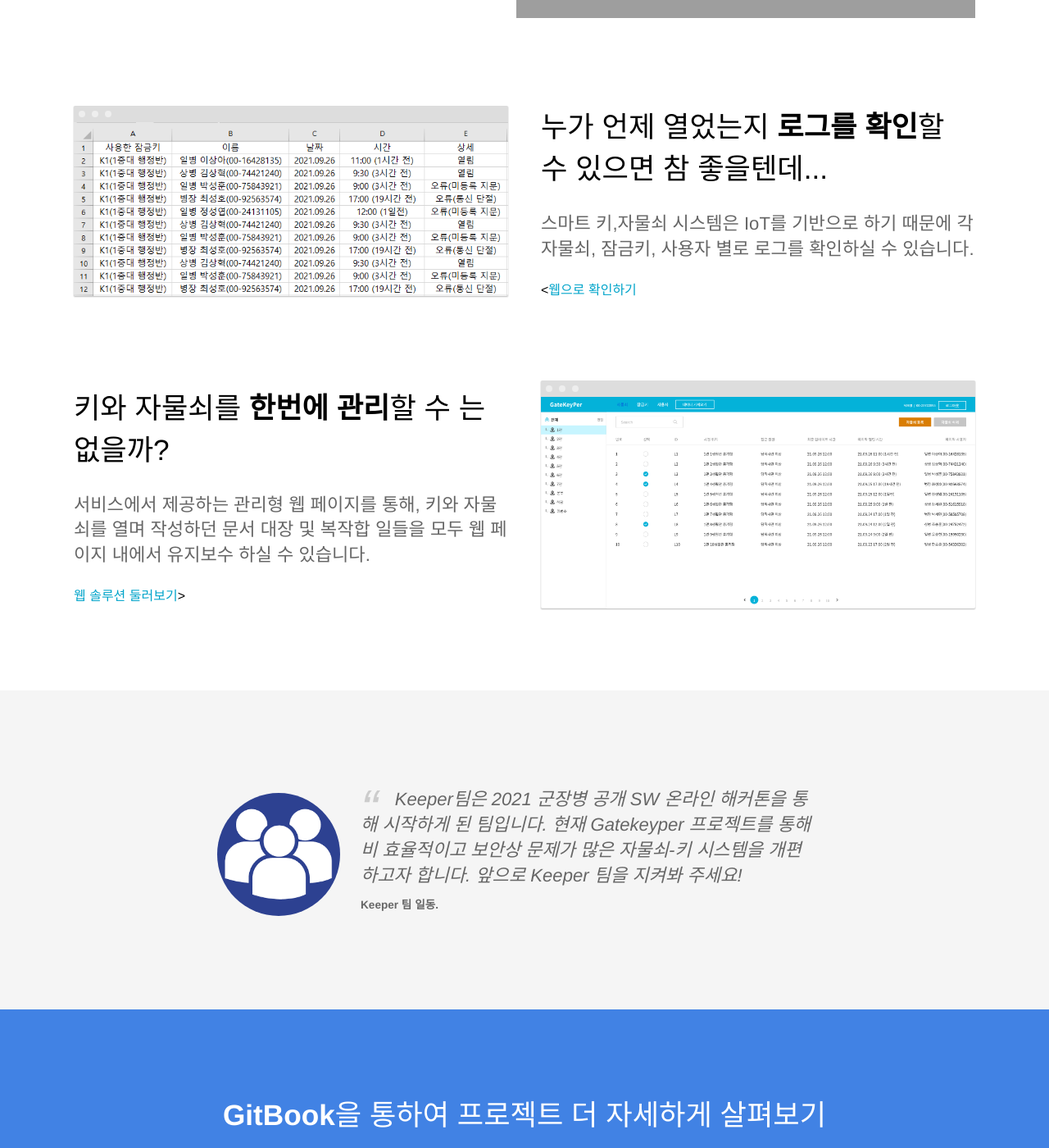
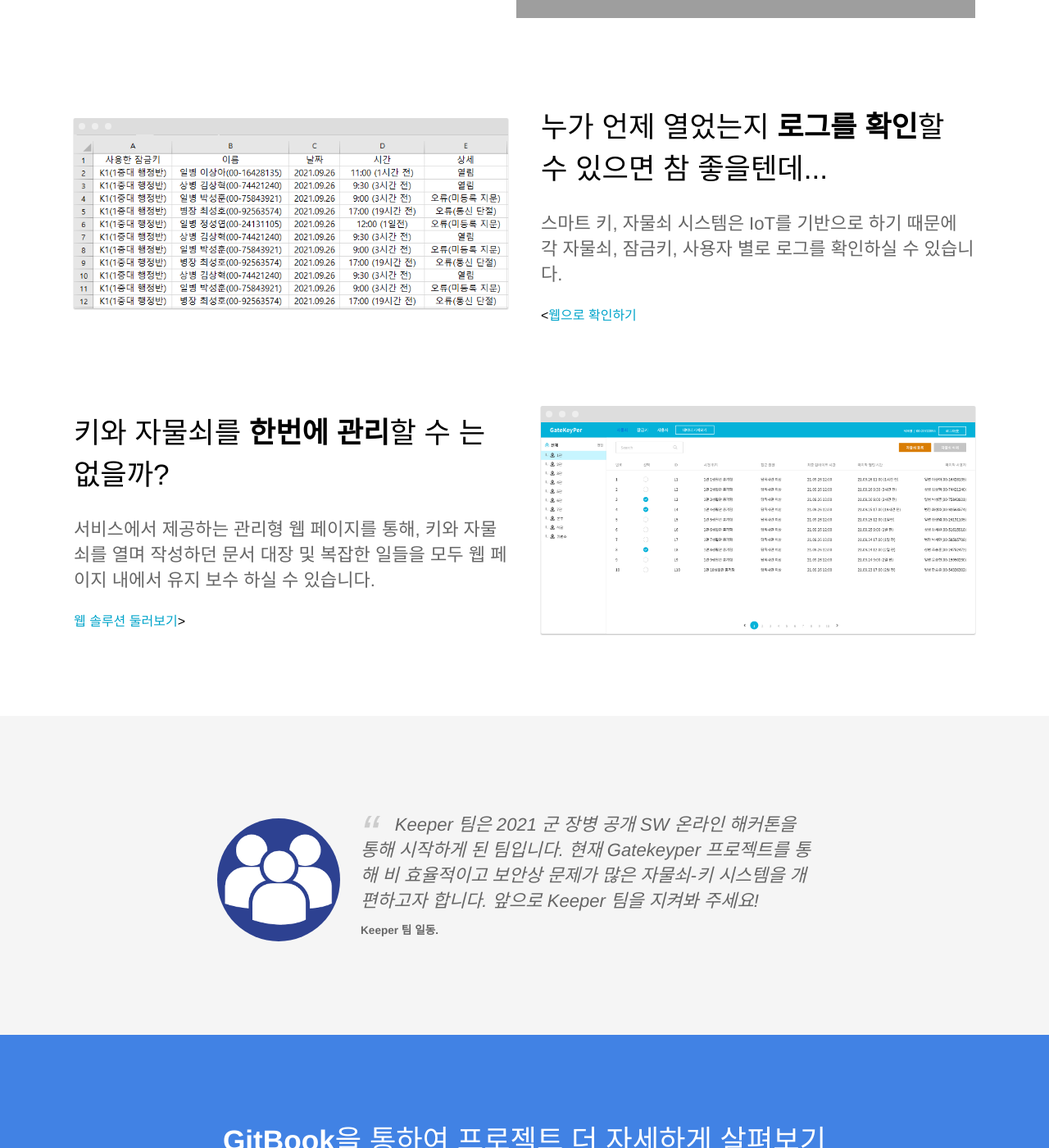
Before and after one commit to gatekeyper/gatekeyper.github.io, a Jekyll site: the page built from index.html, in a window 1280 px wide and 1400 px high, scrolled down 1279 px. Shown: the whole window at 82% size. Built offline with Jekyll 4.4.1, drawn with Linux system fonts in a browser that asks for light colours; some of the changed text lies outside the part shown; grey boxes are pictures that could not be loaded.

Commit message:
Feat : fix text

```diff
--- a/index.html
+++ b/index.html
@@ -34,7 +34,7 @@
 		<div class="container flex">
 			<div class="text editable">
 				<h2>누가 언제 열었는지 <strong>로그를 확인</strong>할 수 있으면 참 좋을텐데...</h2>
-				<p>스마트 키,자물쇠 시스템은 IoT를 기반으로 하기 때문에 각 자물쇠, 잠금키, 사용자 별로 로그를 확인하실 수 있습니다.
+				<p>스마트 키, 자물쇠 시스템은 IoT를 기반으로 하기 때문에 각 자물쇠, 잠금키, 사용자 별로 로그를 확인하실 수 있습니다.
 				</p>
 				<<a href="https://xd.adobe.com/view/28a1710a-6344-47d2-9d14-451cb89bdfba-7df2/screen/d33e77bb-2b49-4d28-a30d-b83ac9641ee2?fullscreen&hints=off">웹으로 확인하기</a>
 
@@ -50,7 +50,7 @@
 			<div class="text editable">
 				<h2>키와 자물쇠를 <strong>한번에 관리</strong>할 수 는 없을까?</h2>
 				<p>
-					서비스에서 제공하는 관리형 웹 페이지를 통해, 키와 자물쇠를 열며 작성하던 문서 대장 및 복작합 일들을 모두 웹 페이지 내에서 유지보수 하실 수 있습니다.
+					서비스에서 제공하는 관리형 웹 페이지를 통해, 키와 자물쇠를 열며 작성하던 문서 대장 및 복잡한 일들을 모두 웹 페이지 내에서 유지 보수 하실 수 있습니다.
 					</p>
 
 					<a href="https://xd.adobe.com/view/28a1710a-6344-47d2-9d14-451cb89bdfba-7df2/?fullscreen&hints=off">웹 솔루션 둘러보기</a>>
@@ -66,7 +66,7 @@
 			<div class="testimonial-block">
 				<div class="square-image"><img src="{{ site.baseurl }}/people.png" alt="Keepers" class="editable"></div>
 				<blockquote>
-					<p class="editable">Keeper팀은 2021 군장병 공개 SW 온라인 해커톤을 통해 시작하게 된 팀입니다.
+					<p class="editable">Keeper 팀은 2021 군 장병 공개 SW 온라인 해커톤을 통해 시작하게 된 팀입니다.
 						현재 Gatekeyper 프로젝트를 통해 비 효율적이고 보안상 문제가 많은 자물쇠-키 시스템을 개편하고자 합니다.
 						앞으로 Keeper 팀을 지켜봐 주세요!
 					</p>
```
Also changed, not shown: other parts of index.html (+1 -1 lines).
